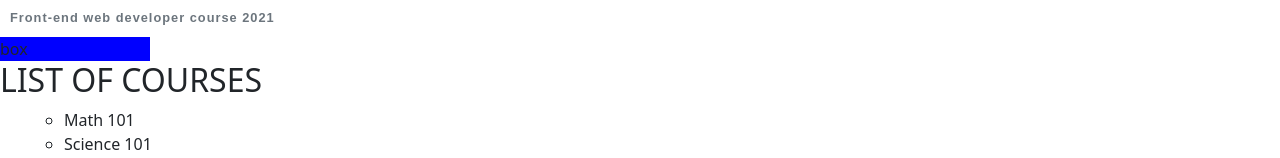
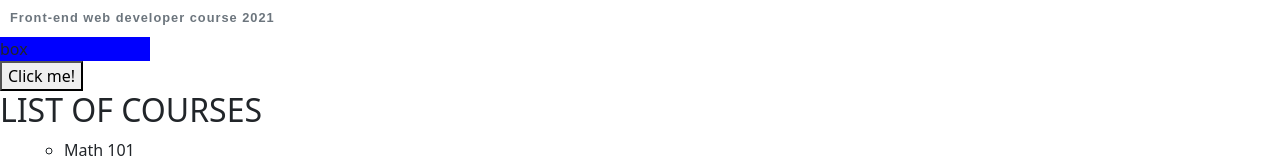
Before and after one commit to ShareghYusefi/school-app, an Angular app: page / in a window 1280 px wide. Shown: the part 493-651 px from the top of the page. Built offline with nearby package versions, Linux system fonts and the light colour scheme.

Commit message:
event binding

```diff
--- a/src/app/components/custom/custom.html
+++ b/src/app/components/custom/custom.html
@@ -47,3 +47,6 @@
 <div [style.background-color]="boxColor" [ngStyle]="{ 'max-width.px': 150 }">
   box
 </div>
+
+<!-- Event binding () is when we bind a function from the component to DOM elements -->
+<button (click)="sampleFunc()">Click me!</button>
--- a/src/app/components/custom/custom.ts
+++ b/src/app/components/custom/custom.ts
@@ -16,4 +16,8 @@ export class Custom {
   colSpan = 2;
   boxSize = 150;
   boxColor = 'blue';
+
+  sampleFunc() {
+    console.log('Sample Function called!');
+  }
 }
```
